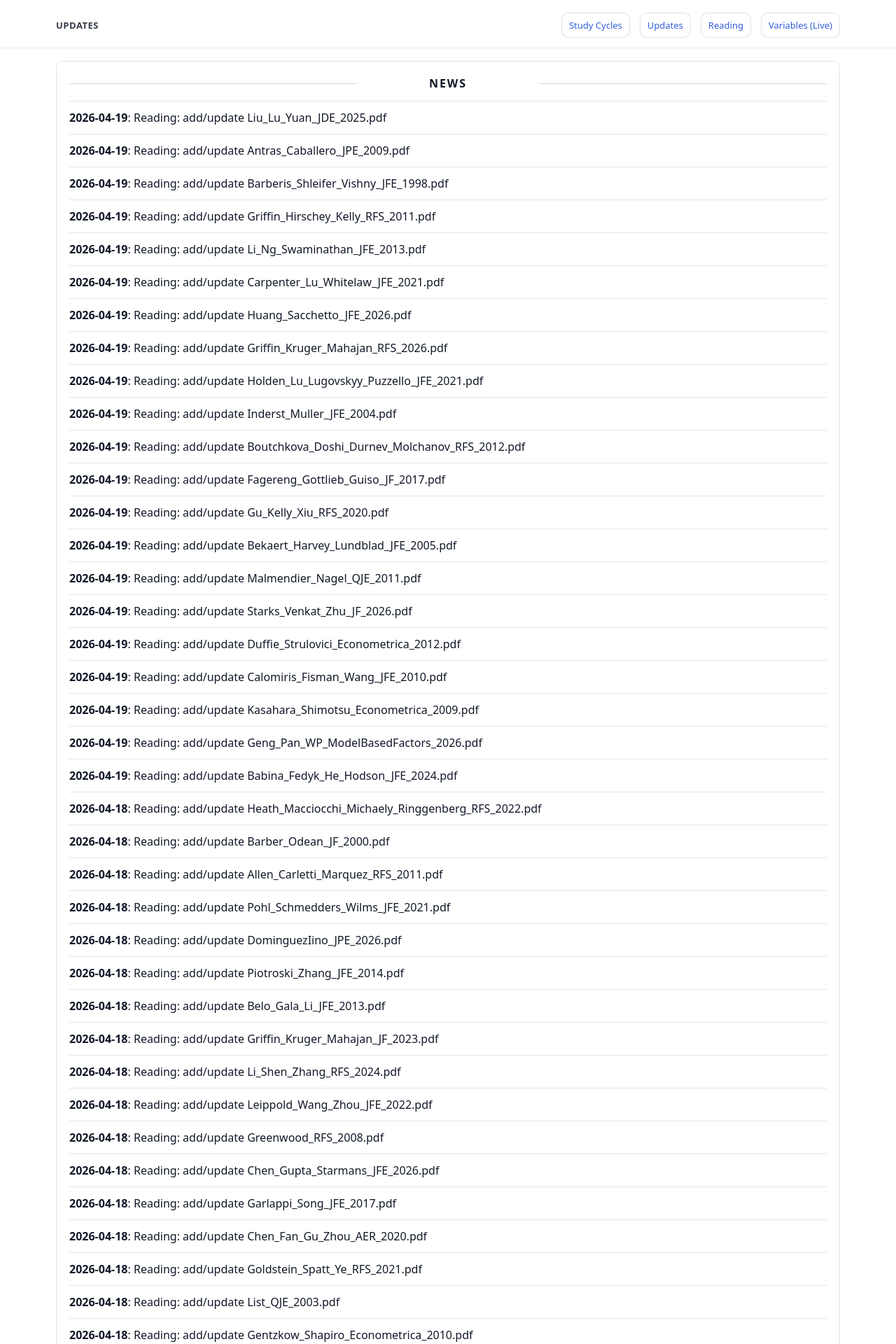
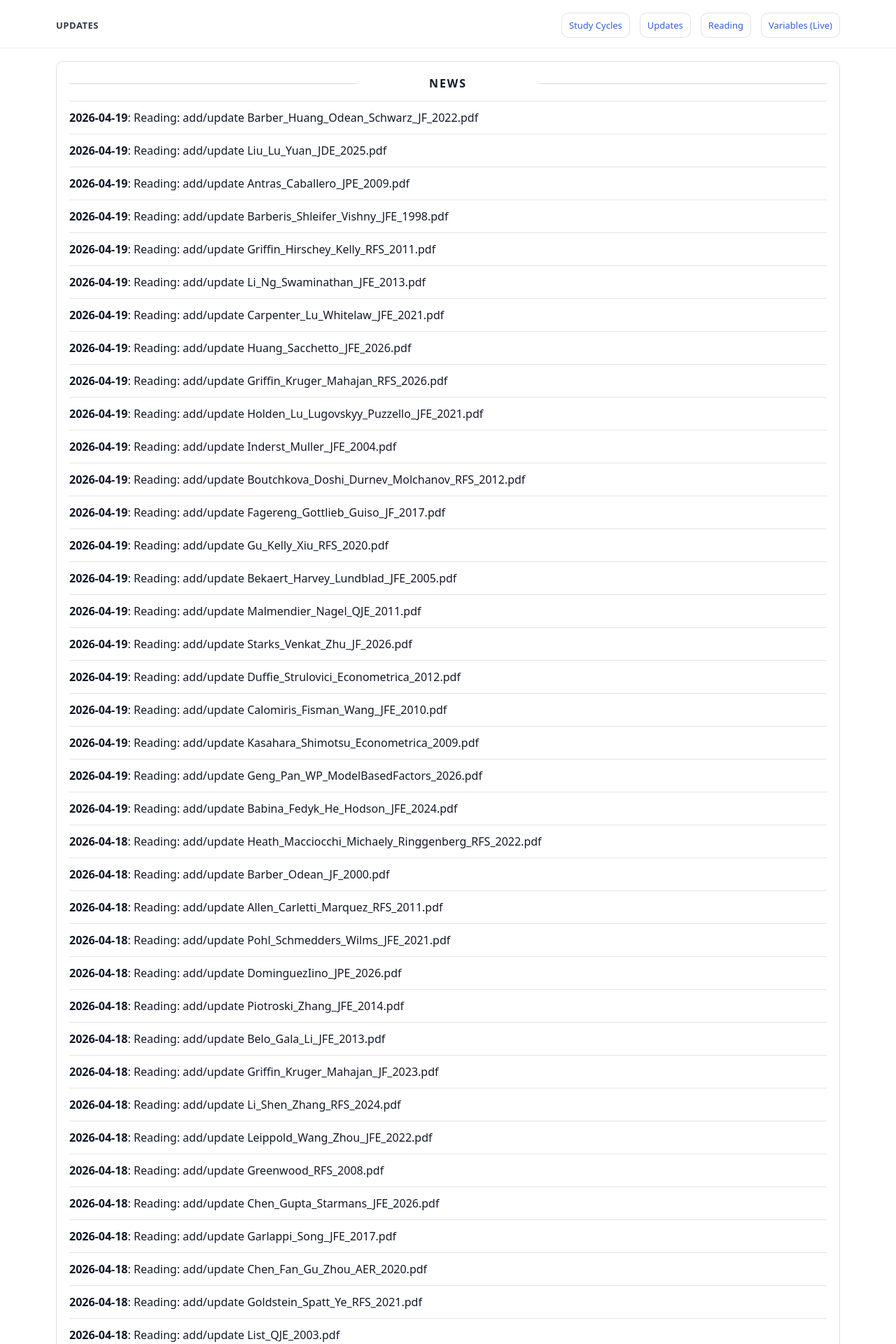
Before and after one commit to yaxinzn/study-archive, a Jekyll site: the page built from updates/index.md, in a window 1280 px wide. Shown: the top 1920 px of the page at 70% size. Built offline with Jekyll 4.4.1, drawn with Linux system fonts in a browser that asks for light colours; some of the changed text lies outside the part shown.

Commit message:
chore: update NEWS feed

```diff
--- a/_data/news.yml
+++ b/_data/news.yml
@@ -1,4 +1,7 @@
 # Auto-generated update history (sorted newest -> oldest). Do not edit manually.
+- ts: "1776601376"
+  date: "2026-04-19"
+  title: "Reading: add/update Barber_Huang_Odean_Schwarz_JF_2022.pdf"
 - ts: "1776601098"
   date: "2026-04-19"
   title: "Reading: add/update Liu_Lu_Yuan_JDE_2025.pdf"
```
